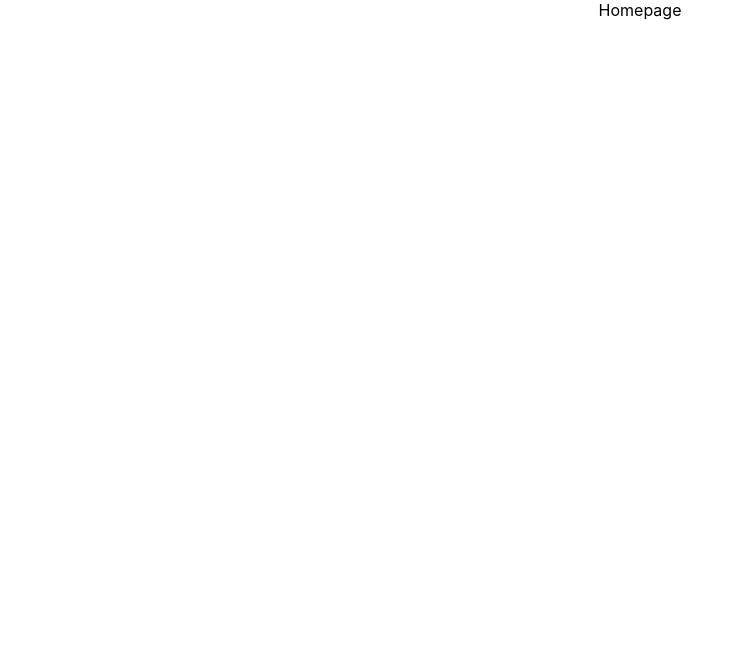
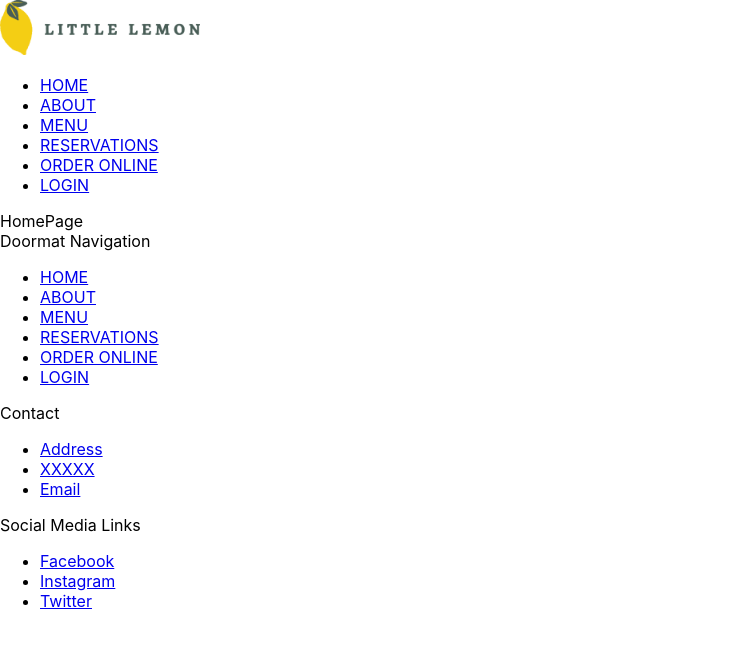
Before and after one commit to TiagoIesbick/little-lemon-capstone, a React (Create React App) app: page / in a window 1280 px wide. Shown: the top 648 px of the page, without its empty margins (0-744 px from the left). Built offline with nearby package versions, Linux system fonts and the light colour scheme.

Commit message:
semantics and meta tags

```diff
--- a/public/index.html
+++ b/public/index.html
@@ -7,8 +7,15 @@
     <meta name="theme-color" content="#000000" />
     <meta
       name="description"
-      content="Web site created using create-react-app"
+      content="We are a family owned Mediterranean restaurant, focused on traditional recipes served with a modern twist."
     />
+    <meta name="author" content="Tiago Iesbick">
+    <meta name="og:title" content="Little Lemon restaurant homepage"/>
+    <meta
+      name="og:description"
+      content="We are a family owned Mediterranean restaurant, focused on traditional recipes served with a modern twist."
+    />
+    <meta name="og:image" content="../src/assets/images/logo.png"/>
     <link rel="apple-touch-icon" href="%PUBLIC_URL%/logo192.png" />
     <!--
       manifest.json provides metadata used when your web app is installed on a
@@ -24,7 +31,7 @@
       work correctly both with client-side routing and a non-root public URL.
       Learn how to configure a non-root public URL by running `npm run build`.
     -->
-    <title>React App</title>
+    <title>Little Lemon restaurant</title>
   </head>
   <body>
     <noscript>You need to enable JavaScript to run this app.</noscript>
--- a/src/App.js
+++ b/src/App.js
@@ -1,10 +1,17 @@
 import './App.css';
+import Header from './components/Header';
+import Nav from './components/Nav';
+import Main from './components/Main';
+import Footer from './components/Footer';
 
 function App() {
   return (
-    <div className="App">
-      Homepage
-    </div>
+    <>
+      <Header />
+      <Nav />
+      <Main />
+      <Footer />
+    </>
   );
 }
 
--- /dev/null
+++ b/src/components/Footer.js
@@ -0,0 +1,28 @@
+import Nav from "./Nav";
+
+export default function Footer() {
+    return (
+        <footer>
+            <div>
+                Doormat Navigation
+                <Nav />
+            </div>
+            <div>
+                Contact
+                <ul>
+                    <li><a href="/">Address</a></li>
+                    <li><a href="tel:+5551997912221">XXXXX</a></li>
+                    <li><a href="mailto:littlelemon@littlelemon.com">Email</a></li>
+                </ul>
+            </div>
+            <div>
+                Social Media Links
+                <ul>
+                    <li><a href="/">Facebook</a></li>
+                    <li><a href="/">Instagram</a></li>
+                    <li><a href="/">Twitter</a></li>
+                </ul>
+            </div>
+        </footer>
+    );
+};
--- /dev/null
+++ b/src/components/Header.js
@@ -0,0 +1,9 @@
+import logo from '../assets/images/logo.png';
+
+export default function Header() {
+    return (
+        <header>
+            <img src={logo} alt="logo" width={200}/>
+        </header>
+    );
+};
--- /dev/null
+++ b/src/components/Main.js
@@ -0,0 +1,7 @@
+export default function Main() {
+    return (
+        <main>
+            HomePage
+        </main>
+    );
+};
--- /dev/null
+++ b/src/components/Nav.js
@@ -0,0 +1,14 @@
+export default function Nav() {
+    return (
+        <nav>
+            <ul>
+                <li><a href="/">HOME</a></li>
+                <li><a href="/">ABOUT</a></li>
+                <li><a href="/">MENU</a></li>
+                <li><a href="/">RESERVATIONS</a></li>
+                <li><a href="/">ORDER ONLINE</a></li>
+                <li><a href="/">LOGIN</a></li>
+            </ul>
+        </nav>
+    );
+};
```
Also changed, not shown: src/assets/images/logo.png (added).
